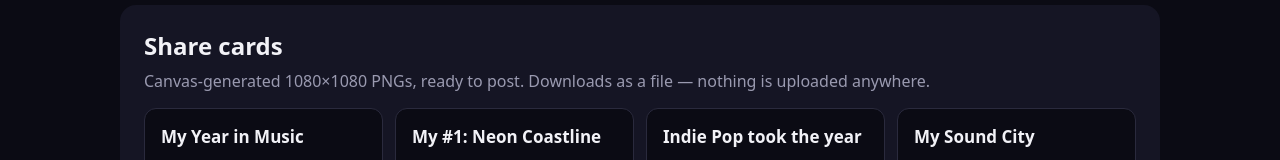
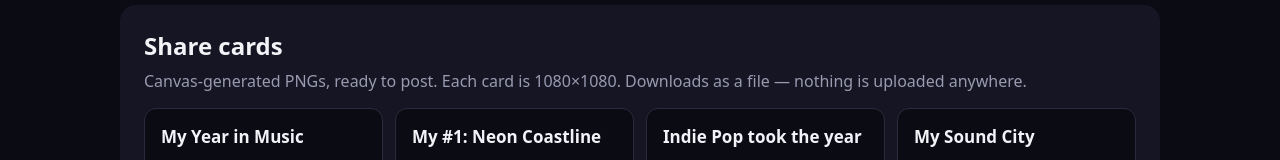
Before and after one commit to iamkorvynn/tune-rewind, a React (Vite) app: page / in a window 1280 px wide. Shown: the part 6464-6624 px from the top of the page. Built offline with nearby package versions, Linux system fonts and the light colour scheme; no server answers; the HTML template or start-up script is replaced by a standard one.

Commit message:
docs: ShareCards states the exact card size

```diff
--- a/src/components/ShareCards.tsx
+++ b/src/components/ShareCards.tsx
@@ -17,7 +17,7 @@ export function ShareCards({ stats, onDownload, busy, error }: {
   return (
     <section className="panel">
       <h2>Share cards</h2>
-      <p className="panel-sub">Canvas-generated 1080×1080 PNGs, ready to post. Downloads as a file — nothing is uploaded anywhere.</p>
+      <p className="panel-sub">Canvas-generated PNGs, ready to post. Each card is 1080×1080. Downloads as a file — nothing is uploaded anywhere.</p>
       {error ? <p className="error">{error}</p> : null}
       <div className="share-grid">
         {KINDS.map(({ kind, blurb }) => (
```
